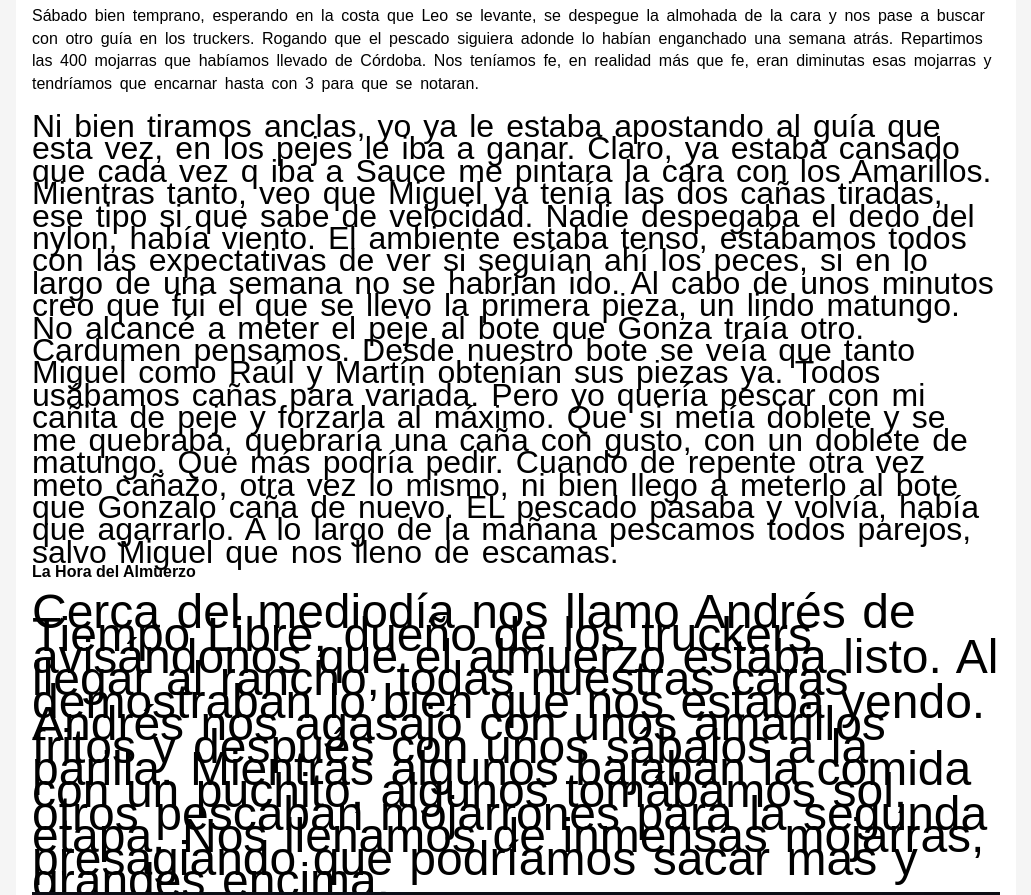
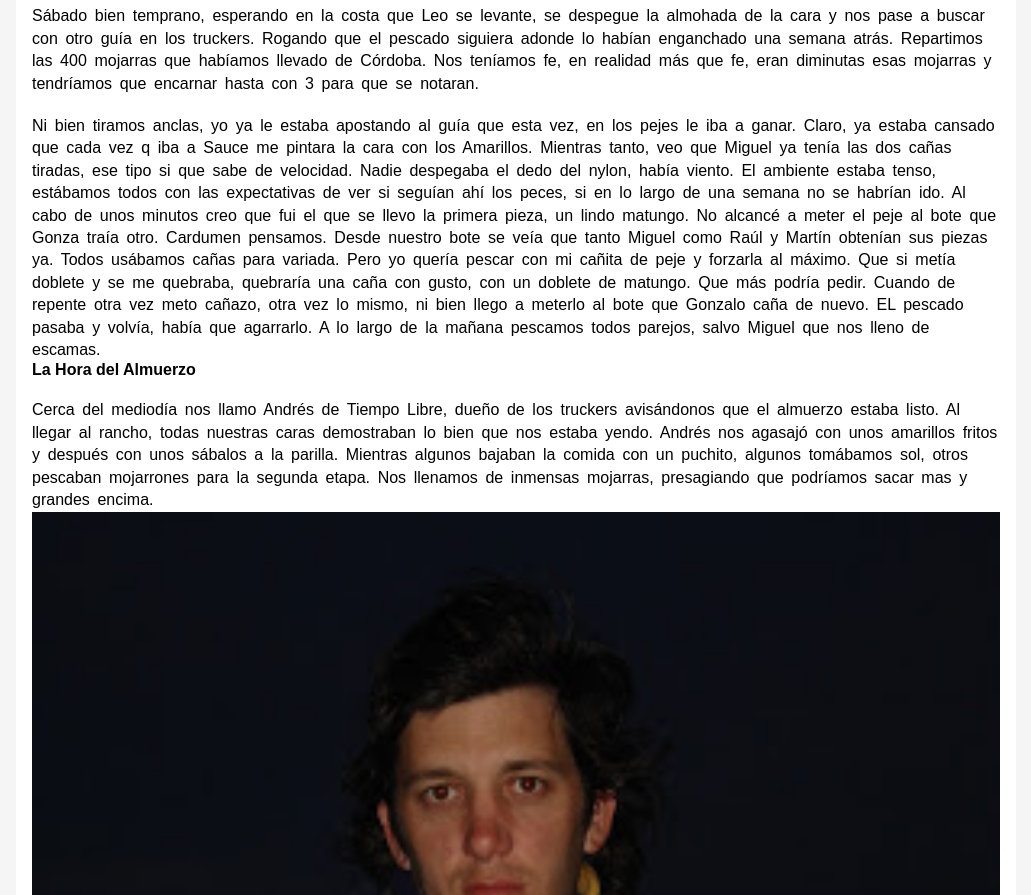
Before and after one commit to FerniSoria/haypique, a website: page notas/doradosensauce.html in a window 1280 px wide. Shown: the part 1823-2718 px from the top of the page, without its empty margins (124-1155 px from the left). Drawn offline with Linux system fonts and the light colour scheme.

Commit message:
saque las class del p, para dejarla normal

```diff
--- a/notas/doradosensauce.html
+++ b/notas/doradosensauce.html
@@ -39,11 +39,11 @@
         <p class="texto1">Sábado bien temprano, esperando en la costa que Leo se levante, se despegue la almohada de la cara y nos pase a buscar con otro guía en los truckers. Rogando que el pescado siguiera adonde lo habían enganchado una semana atrás. Repartimos las 400 mojarras que habíamos llevado de Córdoba. Nos teníamos fe, en realidad más que fe, eran diminutas esas mojarras y tendríamos que encarnar hasta con 3 para que se notaran.
         </p>
 
-        <p class="texto2"> Ni bien tiramos anclas, yo ya le estaba apostando al guía que esta vez, en los pejes le iba a ganar. Claro, ya estaba cansado que cada vez q iba a Sauce me pintara la cara con los Amarillos. Mientras tanto, veo que Miguel ya tenía las dos cañas tiradas, ese tipo si que sabe de velocidad. Nadie despegaba el dedo del nylon, había viento. El ambiente estaba tenso, estábamos todos con las expectativas de ver si seguían ahí los peces, si en lo largo de una semana no se habrían ido. Al cabo de unos minutos creo que fui el que se llevo la primera pieza, un lindo matungo. No alcancé a meter el peje al bote que Gonza traía otro. Cardumen pensamos. Desde nuestro bote se veía que tanto Miguel como Raúl y Martín obtenían sus piezas ya.
+        <p> Ni bien tiramos anclas, yo ya le estaba apostando al guía que esta vez, en los pejes le iba a ganar. Claro, ya estaba cansado que cada vez q iba a Sauce me pintara la cara con los Amarillos. Mientras tanto, veo que Miguel ya tenía las dos cañas tiradas, ese tipo si que sabe de velocidad. Nadie despegaba el dedo del nylon, había viento. El ambiente estaba tenso, estábamos todos con las expectativas de ver si seguían ahí los peces, si en lo largo de una semana no se habrían ido. Al cabo de unos minutos creo que fui el que se llevo la primera pieza, un lindo matungo. No alcancé a meter el peje al bote que Gonza traía otro. Cardumen pensamos. Desde nuestro bote se veía que tanto Miguel como Raúl y Martín obtenían sus piezas ya.
         Todos usábamos cañas para variada. Pero yo quería pescar con mi cañita de peje y forzarla al máximo. Que si metía doblete y se me quebraba, quebraría una caña con gusto, con un doblete de matungo. Que más podría pedir. Cuando de repente otra vez meto cañazo, otra vez lo mismo, ni bien llego a meterlo al bote que Gonzalo caña de nuevo. EL pescado pasaba y volvía, había que agarrarlo. A lo largo de la mañana pescamos todos parejos, salvo Miguel que nos lleno de escamas.
         </p>
         <h4>La Hora del Almuerzo</h4>
-        <p class="texto3">Cerca del mediodía nos llamo Andrés de Tiempo Libre, dueño de los truckers avisándonos que el almuerzo estaba listo. Al llegar al rancho, todas nuestras caras demostraban lo bien que nos estaba yendo. Andrés nos agasajó con unos amarillos fritos y después con unos sábalos a la parilla. Mientras algunos bajaban la comida con un puchito, algunos tomábamos sol, otros pescaban mojarrones para la segunda etapa. Nos llenamos de inmensas mojarras, presagiando que podríamos sacar mas y grandes encima.</p>
+        <p>Cerca del mediodía nos llamo Andrés de Tiempo Libre, dueño de los truckers avisándonos que el almuerzo estaba listo. Al llegar al rancho, todas nuestras caras demostraban lo bien que nos estaba yendo. Andrés nos agasajó con unos amarillos fritos y después con unos sábalos a la parilla. Mientras algunos bajaban la comida con un puchito, algunos tomábamos sol, otros pescaban mojarrones para la segunda etapa. Nos llenamos de inmensas mojarras, presagiando que podríamos sacar mas y grandes encima.</p>
 
         <img class="container__imgd" src="../imagenes/15.jpg" alt="ppejerey de noche">
         <p>Volvimos en busca de nuevos desafíos. Ya estaba yo con mi cañita con puntera de concurso esperando clavar alguna otra pieza. Leo (el guía) venía para atrás en la competencia, cómodo lejos. Claro, nunca en su vida había pescado pejerrey. Por fin podía ganarle y gastarlo alguna vez. Le prestamos líneas de fondo para que intentara pescar. Jaja. Ni bien llegamos, se despertó Francisco y sacó tres matungazos, una tras otro, sin darnos tiempo siquiera a sacarle una foto. Después de eso, no pasó nada de nada por un largo rato y para colmo vemos que en el otro bote, tanto Raúl, como Martín y Miguel metían cañazos a más no poder.
```
